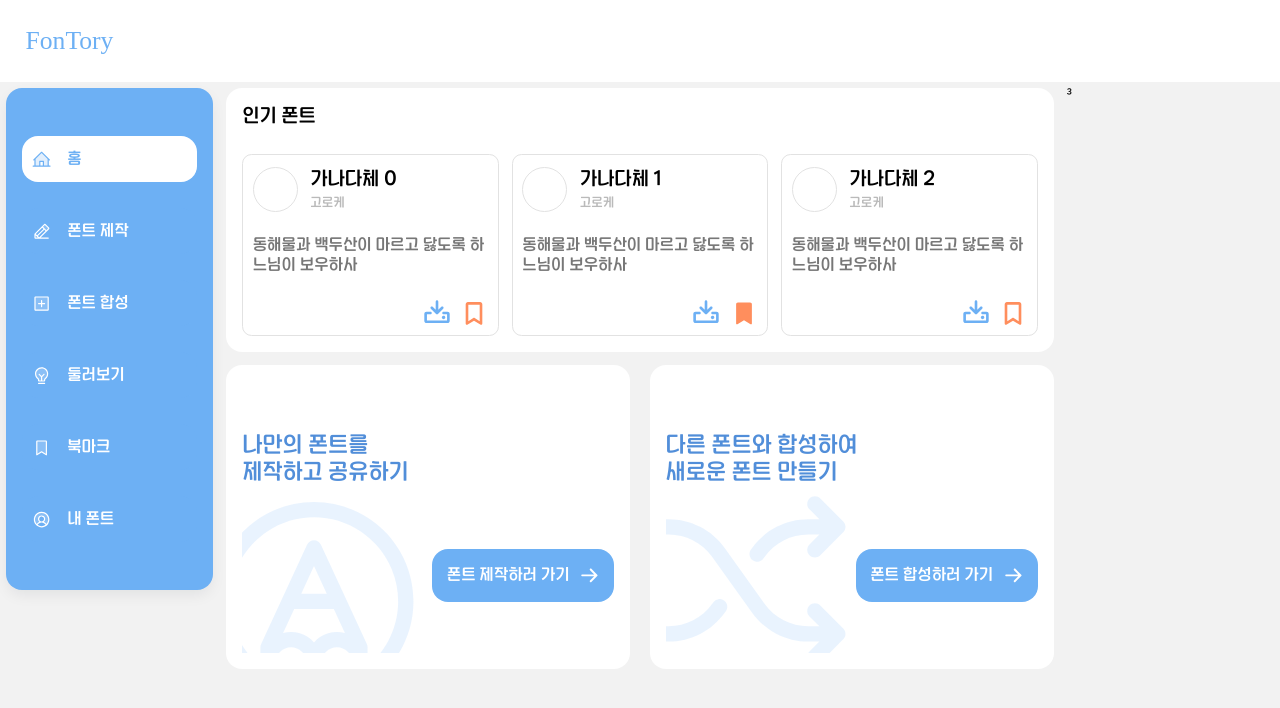
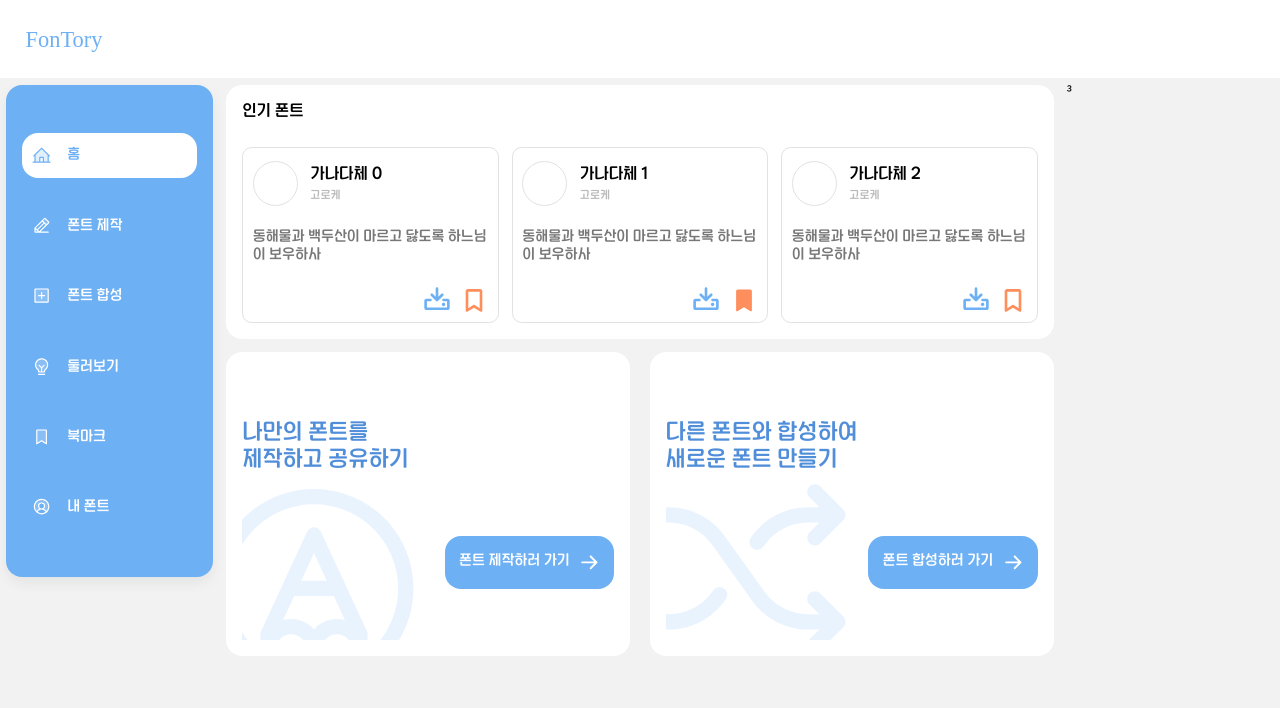
Before and after one commit to font-king/FONTory_FE, a React (Vite) app: page / in a window 1280 px wide. Shown: the top 708 px of the page. Built offline with nearby package versions, Linux system fonts and the light colour scheme; a web font is replaced by a local one.

Commit message:
chore: 폰트 크기 한단계씩 낮추기 (#39)

```diff
--- a/src/app/styles/font.js
+++ b/src/app/styles/font.js
@@ -1,25 +1,25 @@
 const fontSize = {
-  100: '3.6rem',
-  200: '3.2rem',
-  300: '2.8rem',
-  400: '2.4rem',
-  500: '2rem',
+  100: '3.2rem',
+  200: '2.8rem',
+  300: '2.4rem',
+  400: '2rem',
+  500: '1.8rem',
   600: '1.8rem',
-  700: '1.8rem',
-  800: '1.6rem',
-  900: '1.4rem',
+  700: '1.6rem',
+  800: '1.4rem',
+  900: '1.0rem',
 }
 
 const lineHeight = {
-  100: '4.2rem',
-  200: '3.8rem',
-  300: '3.4rem',
-  400: '3.0rem',
-  500: '2.6rem',
-  600: '2.2rem',
-  700: '2.6rem',
-  800: '2.2rem',
-  900: '1.8rem',
+  100: '3.8rem',
+  200: '3.4rem',
+  300: '3.0rem',
+  400: '2.6rem',
+  500: '2.2rem',
+  600: '2.6rem',
+  700: '2.2rem',
+  800: '1.8rem',
+  900: '1.4rem',
 }
 
 export const font = (size, color = 'inherit') => `
--- a/src/pages/home/ui/Home.jsx
+++ b/src/pages/home/ui/Home.jsx
@@ -55,7 +55,7 @@ const FeatureContent = styled.div`
   min-height: 34rem;
 
   & > h6 {
-    ${({ theme }) => theme.font(300, theme.colors.blue[600])};
+    ${({ theme }) => theme.font(200, theme.colors.blue[600])};
     white-space: pre-line;
   }
 
```
